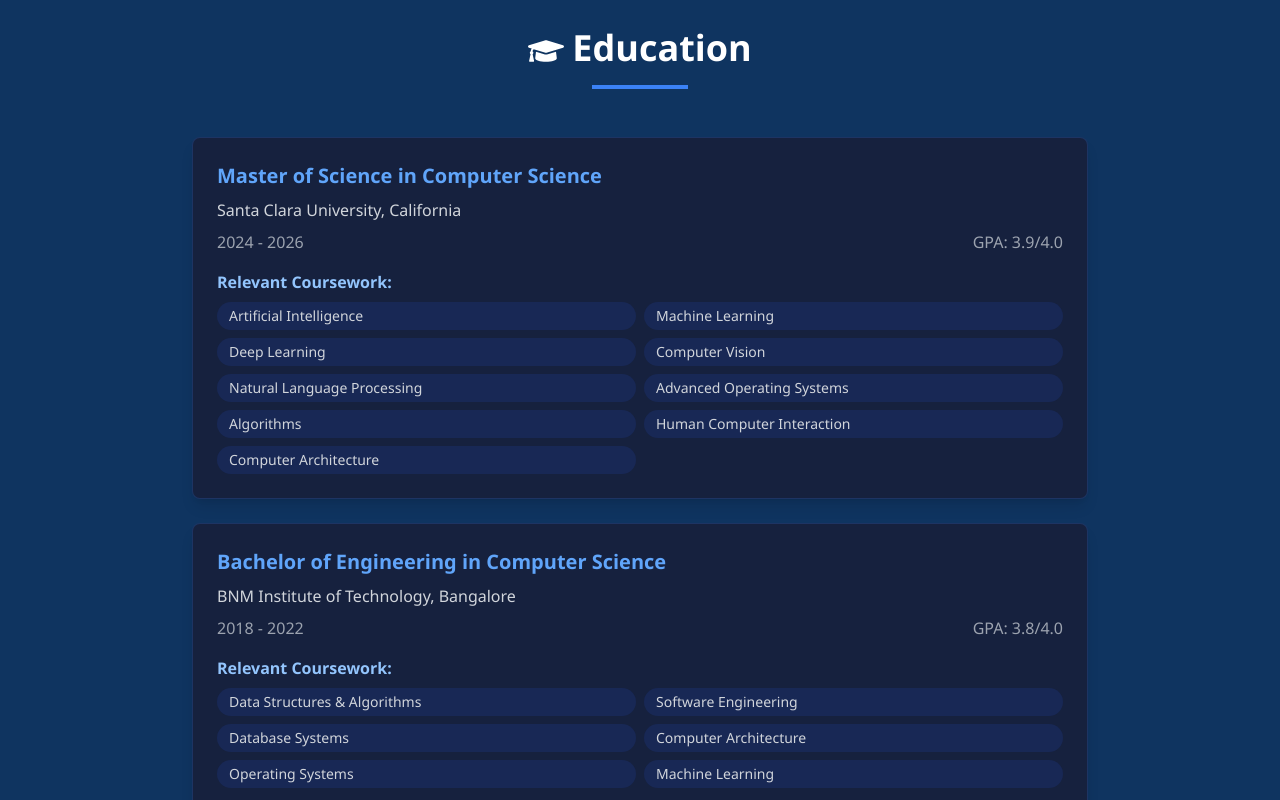
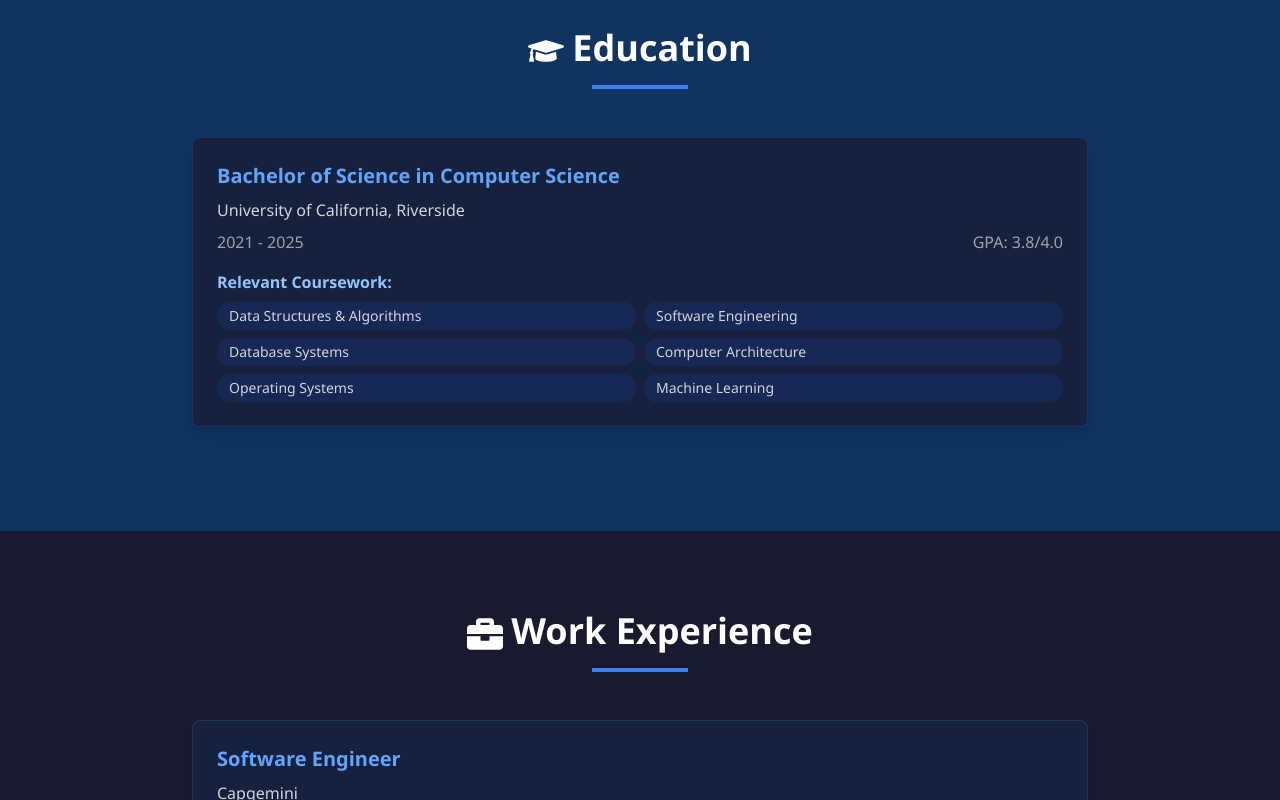
Before and after one commit to Amarnath001/Portfolio, a Next.js app: page / in a window 1280 px wide. Shown: the part 1580-2380 px from the top of the page. Built offline with nearby package versions, Linux system fonts and the light colour scheme.

Commit message:
Fix motion.div linter error by moving className to wrapper divs

```diff
--- a/src/components/Experience.tsx
+++ b/src/components/Experience.tsx
@@ -1,29 +1,12 @@
-import { motion, HTMLMotionProps } from 'framer-motion';
+import { motion } from 'framer-motion';
 import { FaGraduationCap, FaBriefcase } from 'react-icons/fa';
 
 const Education = () => {
   const education = [
     {
-        degree: 'Master of Science in Computer Science',
-        school: 'Santa Clara University, California',
-        duration: '2024 - 2026',
-        gpa: '3.9/4.0',
-        relevantCourses: [
-            'Artificial Intelligence',
-            'Machine Learning',
-            'Deep Learning',
-            'Computer Vision',
-            'Natural Language Processing',
-            'Advanced Operating Systems',
-            'Algorithms',
-            'Human Computer Interaction',
-            'Computer Architecture',
-        ]
-    },
-    {
-      degree: 'Bachelor of Engineering in Computer Science',
-      school: 'BNM Institute of Technology, Bangalore',
-      duration: '2018 - 2022',
+      degree: 'Bachelor of Science in Computer Science',
+      school: 'University of California, Riverside',
+      duration: '2021 - 2025',
       gpa: '3.8/4.0',
       relevantCourses: [
         'Data Structures & Algorithms',
@@ -33,19 +16,18 @@
         'Operating Systems',
         'Machine Learning'
       ]
-    },
-
+    }
   ];
 
   return (
     <section id="education" className="py-20 bg-[#0f3460]">
       <div className="container mx-auto px-4">
+        <div className="text-center mb-12">
           <motion.div
             initial={{ opacity: 0, y: 20 }}
             whileInView={{ opacity: 1, y: 0 }}
             transition={{ duration: 0.5 }}
             viewport={{ once: true }}
-          className="text-center mb-12"
           >
             <h2 className="text-3xl md:text-4xl font-bold text-white mb-4">
               <FaGraduationCap className="inline-block mr-2" />
@@ -53,16 +35,15 @@
             </h2>
             <div className="w-24 h-1 bg-blue-500 mx-auto"></div>
           </motion.div>
-
+        </div>
         <div className="max-w-4xl mx-auto">
           {education.map((edu, index) => (
+            <div key={index} className="bg-[#16213e] rounded-lg p-6 mb-6 shadow-lg border border-blue-500/20">
               <motion.div
-              key={index}
                 initial={{ opacity: 0, x: -20 }}
                 whileInView={{ opacity: 1, x: 0 }}
                 transition={{ duration: 0.5, delay: index * 0.1 }}
                 viewport={{ once: true }}
-              className="bg-[#16213e] rounded-lg p-6 mb-6 shadow-lg border border-blue-500/20"
               >
                 <h3 className="text-xl font-bold text-blue-400 mb-2">{edu.degree}</h3>
                 <p className="text-gray-300 mb-2">{edu.school}</p>
@@ -81,6 +62,7 @@
                   </div>
                 </div>
               </motion.div>
+            </div>
           ))}
         </div>
       </div>
@@ -110,12 +92,12 @@
   return (
     <section id="experience" className="py-20 bg-[#1a1a2e]">
       <div className="container mx-auto px-4">
+        <div className="text-center mb-12">
           <motion.div
             initial={{ opacity: 0, y: 20 }}
             whileInView={{ opacity: 1, y: 0 }}
             transition={{ duration: 0.5 }}
             viewport={{ once: true }}
-          className="text-center mb-12"
           >
             <h2 className="text-3xl md:text-4xl font-bold text-white mb-4">
               <FaBriefcase className="inline-block mr-2" />
@@ -123,16 +105,15 @@
             </h2>
             <div className="w-24 h-1 bg-blue-500 mx-auto"></div>
           </motion.div>
-
+        </div>
         <div className="max-w-4xl mx-auto">
           {experiences.map((exp, index) => (
+            <div key={index} className="bg-[#16213e] rounded-lg p-6 mb-6 shadow-lg border border-blue-500/20">
               <motion.div
-              key={index}
                 initial={{ opacity: 0, x: -20 }}
                 whileInView={{ opacity: 1, x: 0 }}
                 transition={{ duration: 0.5, delay: index * 0.1 }}
                 viewport={{ once: true }}
-              className="bg-[#16213e] rounded-lg p-6 mb-6 shadow-lg border border-blue-500/20"
               >
                 <h3 className="text-xl font-bold text-blue-400 mb-2">{exp.title}</h3>
                 <p className="text-gray-300 mb-2">{exp.company}</p>
@@ -146,6 +127,7 @@
                   ))}
                 </ul>
               </motion.div>
+            </div>
           ))}
         </div>
       </div>
```
Lines whose indentation alone changed are shown as unchanged.
